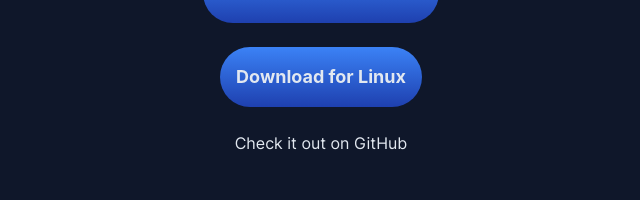
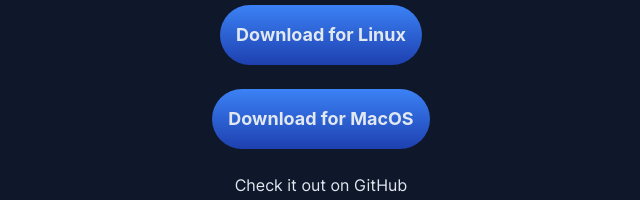
Before and after one commit to gimbal-ghost/gimbal-ghost.github.io, a website built with Vite: page index.html in a window 1280 px wide. Shown: the part 600-800 px from the top of the page, without its empty margins (319-959 px from the left). Built offline with nearby package versions, Linux system fonts and the light colour scheme; a web font is replaced by a local one.

Commit message:
Add download button for MacOS

```diff
--- a/index.html
+++ b/index.html
@@ -102,6 +102,30 @@
 				</button>
 			</a>
 
+			<a href="https://github.com/gimbal-ghost/gimbal-ghost/releases/latest/download/GimbalGhost.zip" class="mb-6" download>
+				<button
+					id="download"
+					class="
+						text-lg
+						font-bold
+						active:bg-slate-800
+						active:text-slate-100
+						rounded-full
+						hover:outline
+						outline-offset-4
+						p-4
+						disabled:cursor-not-allowed
+						disabled:opacity-50
+						outline-blue-600
+						bg-gradient-to-b
+						from-blue-500
+						to-blue-800
+					"
+				>
+					Download for MacOS
+				</button>
+			</a>
+
 			<a href="https://github.com/gimbal-ghost/gimbal-ghost" class="hover:underline">
 				Check it out on GitHub
 			</a>
```
